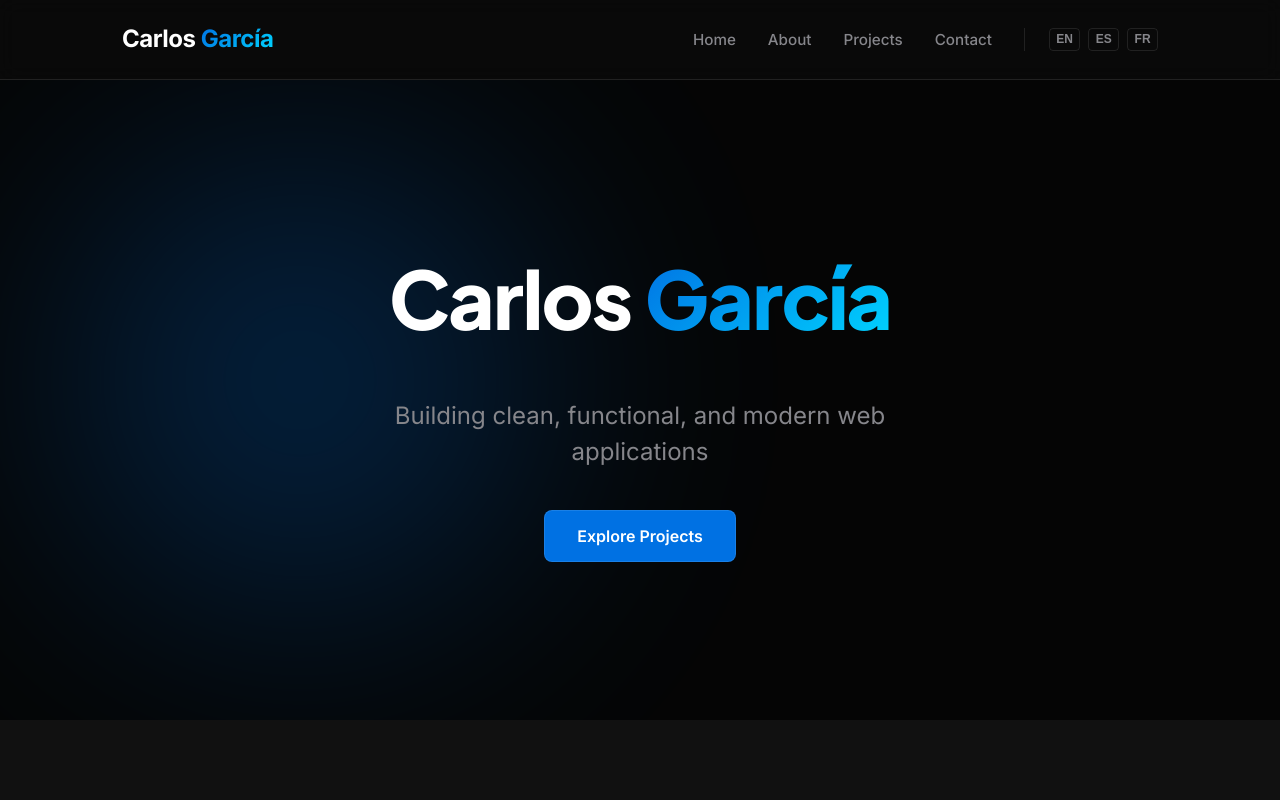
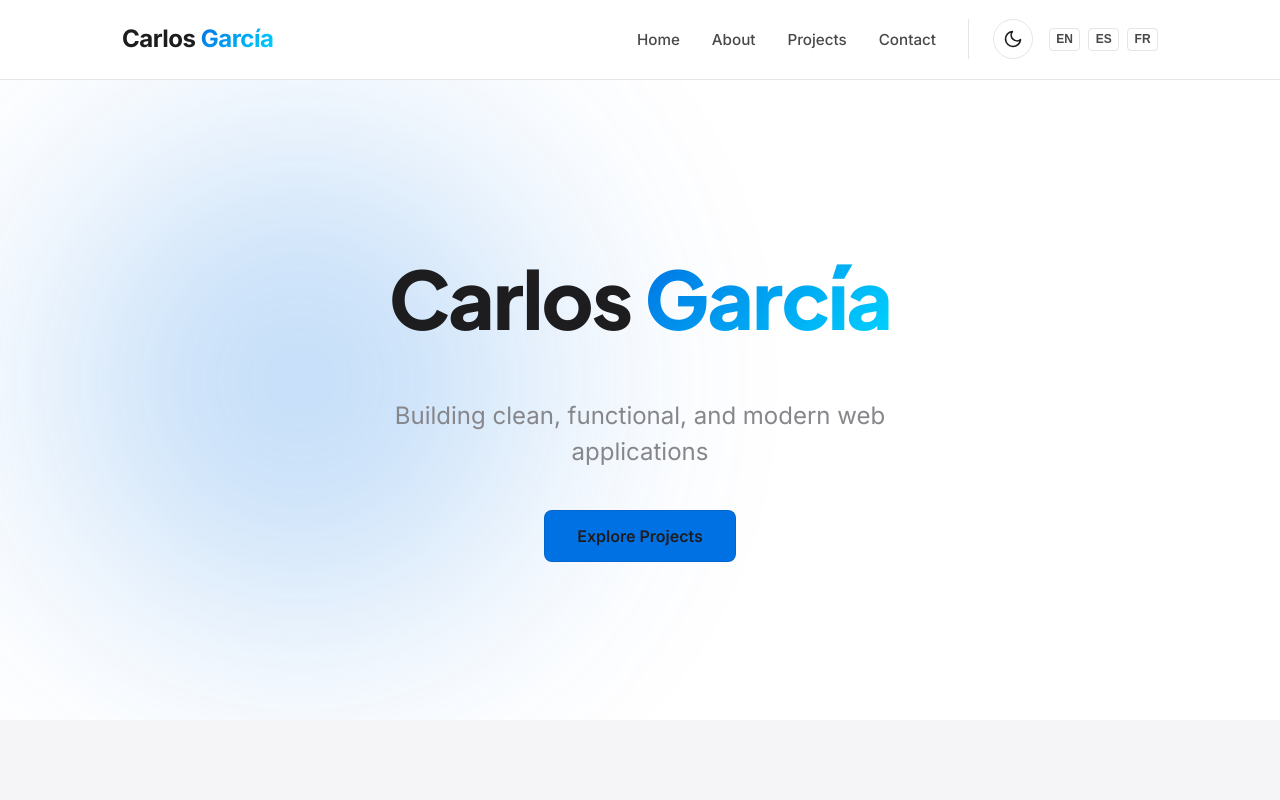
Before and after one commit to cfgarciaq/personal-website, a React (Vite) app: page / in a window 1280 px wide. Shown: the top 800 px of the page. Built offline with nearby package versions, Linux system fonts and the light colour scheme.

Commit message:
feat: implement theme toggle logic with localStorage persistence and navbar integration

```diff
--- /dev/null
+++ b/src/components/common/ThemeToggle/ThemeToggle.css
@@ -0,0 +1,30 @@
+.theme-toggle {
+  background: none;
+  border: 1px solid var(--border-primary);
+  border-radius: 50%;
+  width: 40px;
+  height: 40px;
+  display: flex;
+  align-items: center;
+  justify-content: center;
+  cursor: pointer;
+  color: var(--text-primary);
+  transition: all var(--transition-fast);
+  padding: 0;
+}
+
+.theme-toggle:hover {
+  background-color: var(--surface-color);
+  border-color: var(--primary-color);
+  transform: scale(1.05);
+}
+
+.theme-toggle svg {
+  width: 20px;
+  height: 20px;
+  transition: transform 0.5s cubic-bezier(0.4, 0, 0.2, 1);
+}
+
+.theme-toggle:active svg {
+  transform: rotate(45deg);
+}
--- /dev/null
+++ b/src/components/common/ThemeToggle/ThemeToggle.tsx
@@ -0,0 +1,54 @@
+import React from 'react';
+import { useTheme } from '../../../hooks/useTheme';
+import './ThemeToggle.css';
+
+/**
+ * ThemeToggle component to switch between light and dark modes.
+ * Displays a Sun icon for Dark Mode and a Moon icon for Light Mode.
+ */
+export const ThemeToggle: React.FC = () => {
+  const { theme, toggleTheme } = useTheme();
+
+  return (
+    <button
+      className="theme-toggle"
+      onClick={toggleTheme}
+      aria-label={theme === 'light' ? 'Switch to dark mode' : 'Switch to light mode'}
+      title={theme === 'light' ? 'Switch to dark mode' : 'Switch to light mode'}
+    >
+      {theme === 'light' ? (
+        <svg
+          xmlns="http://www.w3.org/2000/svg"
+          viewBox="0 0 24 24"
+          fill="none"
+          stroke="currentColor"
+          strokeWidth="2"
+          strokeLinecap="round"
+          strokeLinejoin="round"
+        >
+          <path d="M21 12.79A9 9 0 1 1 11.21 3 7 7 0 0 0 21 12.79z" />
+        </svg>
+      ) : (
+        <svg
+          xmlns="http://www.w3.org/2000/svg"
+          viewBox="0 0 24 24"
+          fill="none"
+          stroke="currentColor"
+          strokeWidth="2"
+          strokeLinecap="round"
+          strokeLinejoin="round"
+        >
+          <circle cx="12" cy="12" r="5" />
+          <line x1="12" y1="1" x2="12" y2="3" />
+          <line x1="12" y1="21" x2="12" y2="23" />
+          <line x1="4.22" y1="4.22" x2="5.64" y2="5.64" />
+          <line x1="18.36" y1="18.36" x2="19.78" y2="19.78" />
+          <line x1="1" y1="12" x2="3" y2="12" />
+          <line x1="21" y1="12" x2="23" y2="12" />
+          <line x1="4.22" y1="19.78" x2="5.64" y2="18.36" />
+          <line x1="18.36" y1="5.64" x2="19.78" y2="4.22" />
+        </svg>
+      )}
+    </button>
+  );
+};
--- a/src/components/layout/Navbar/Navbar.css
+++ b/src/components/layout/Navbar/Navbar.css
@@ -2,13 +2,14 @@
   position: sticky;
   top: 0;
   z-index: 1000;
-  background-color: rgba(10, 10, 10, 0.8);
+  background-color: var(--nav-bg);
   backdrop-filter: blur(10px);
   border-bottom: 1px solid var(--border-primary);
   height: 80px;
   display: flex;
   align-items: center;
   width: 100%;
+  transition: background-color var(--transition-fast);
 }
 
 .navbar-container {
@@ -44,6 +45,14 @@
   gap: 2rem;
 }
 
+.nav-controls-desktop {
+  display: flex;
+  align-items: center;
+  gap: 1rem;
+  padding-left: 1.5rem;
+  border-left: 1px solid var(--border-primary);
+}
+
 .nav-links-desktop {
   display: flex;
   gap: 2rem;
@@ -66,8 +75,6 @@
 .language-selector-desktop {
   display: flex;
   gap: 0.5rem;
-  padding-left: 1.5rem;
-  border-left: 1px solid var(--border-primary);
 }
 
 .lang-selector-btn {
@@ -149,10 +156,17 @@
   font-size: 1.5rem;
 }
 
+.nav-controls-mobile {
+  display: flex;
+  flex-direction: column;
+  align-items: center;
+  gap: 1.5rem;
+  margin-top: 1rem;
+}
+
 .language-selector-mobile {
   display: flex;
   gap: 1rem;
-  margin-top: 1rem;
 }
 
 .language-selector-mobile .lang-selector-btn {
--- a/src/components/layout/Navbar/Navbar.tsx
+++ b/src/components/layout/Navbar/Navbar.tsx
@@ -1,5 +1,6 @@
 import React, { useState } from 'react';
 import { useTranslation } from 'react-i18next';
+import { ThemeToggle } from '../../common/ThemeToggle/ThemeToggle';
 import './Navbar.css';
 
 // --- Sub-components (Internal to Navbar for better maintainability) ---
@@ -99,7 +100,10 @@ const Navbar: React.FC = () => {
         {/* Desktop Navigation */}
         <div className="nav-desktop-menu">
           <NavLinks className="nav-links-desktop" />
-          <LanguageSelector className="language-selector-desktop" />
+          <div className="nav-controls-desktop">
+            <ThemeToggle />
+            <LanguageSelector className="language-selector-desktop" />
+          </div>
         </div>
 
         {/* Mobile Menu Button */}
@@ -141,7 +145,10 @@ const Navbar: React.FC = () => {
         {/* Mobile Navigation Overlay */}
         <div className={`nav-mobile-menu ${isOpen ? 'active' : ''}`}>
           <NavLinks onLinkClick={closeMenu} className="nav-links-mobile" />
-          <LanguageSelector onLanguageChange={closeMenu} className="language-selector-mobile" />
+          <div className="nav-controls-mobile">
+            <ThemeToggle />
+            <LanguageSelector onLanguageChange={closeMenu} className="language-selector-mobile" />
+          </div>
         </div>
       </div>
     </nav>
--- /dev/null
+++ b/src/hooks/useTheme.ts
@@ -0,0 +1,41 @@
+import { useEffect, useState } from 'react';
+
+type Theme = 'light' | 'dark';
+
+/**
+ * Hook to manage theme state and persistence.
+ * Handles localStorage and system preference detection.
+ */
+export const useTheme = () => {
+  const [theme, setTheme] = useState<Theme>(() => {
+    // 1. Check localStorage
+    const savedTheme = localStorage.getItem('theme') as Theme | null;
+    if (savedTheme) return savedTheme;
+
+    // 2. Check System Preference
+    if (window.matchMedia('(prefers-color-scheme: light)').matches) {
+      return 'light';
+    }
+
+    // 3. Default to Dark
+    return 'dark';
+  });
+
+  useEffect(() => {
+    const root = window.document.documentElement;
+
+    if (theme === 'light') {
+      root.classList.add('light-theme');
+    } else {
+      root.classList.remove('light-theme');
+    }
+
+    localStorage.setItem('theme', theme);
+  }, [theme]);
+
+  const toggleTheme = () => {
+    setTheme((prev) => (prev === 'light' ? 'dark' : 'light'));
+  };
+
+  return { theme, toggleTheme };
+};
--- a/src/styles/variables.css
+++ b/src/styles/variables.css
@@ -10,6 +10,7 @@
   --text-primary: #ffffff;
   --text-secondary: #86868b;
   --text-muted: #86868b;
+  --nav-bg: rgba(5, 5, 5, 0.8);
   --accent-gradient: linear-gradient(135deg, #0071e3 0%, #00d4ff 100%);
 
   /* Spacing */
@@ -51,3 +52,15 @@
   --color-android-eyes: #202124;
   --color-linkedin: #0A66C2;
 }
+
+.light-theme {
+  --bg-color: #ffffff;
+  --bg-accent: rgba(255, 255, 255, 0.8);
+  --surface-color: #f5f5f7;
+  --text-main: #1d1d1f;
+  --text-primary: #1d1d1f;
+  --text-secondary: #48484a;
+  --text-muted: #86868b;
+  --border-primary: rgba(0, 0, 0, 0.1);
+  --nav-bg: rgba(255, 255, 255, 0.8);
+}
```
Also changed, not shown: 2 other files (tests, documents, lock files or other folders).
